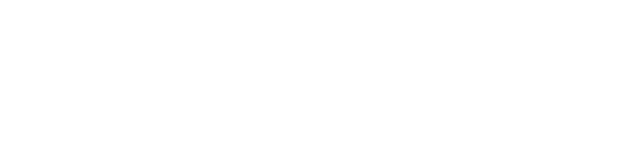
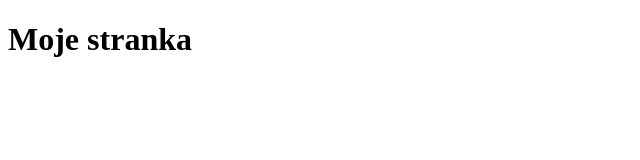
Before and after one commit to Mirejn/mirejn.github.io, a plain HTML site: page index.html in a window 1280 px wide. Shown: the whole page, without its empty margins (0-640 px from the left). Drawn offline with Linux system fonts and the light colour scheme.

Commit message:
index.html

```diff
--- a/index.html
+++ b/index.html
@@ -1,6 +1,6 @@
 <!DOCTYPE html>
 <html lang="cs">
 <body>
-
+<h1>Moje stranka</h1>
 </body>
 </html>
```
